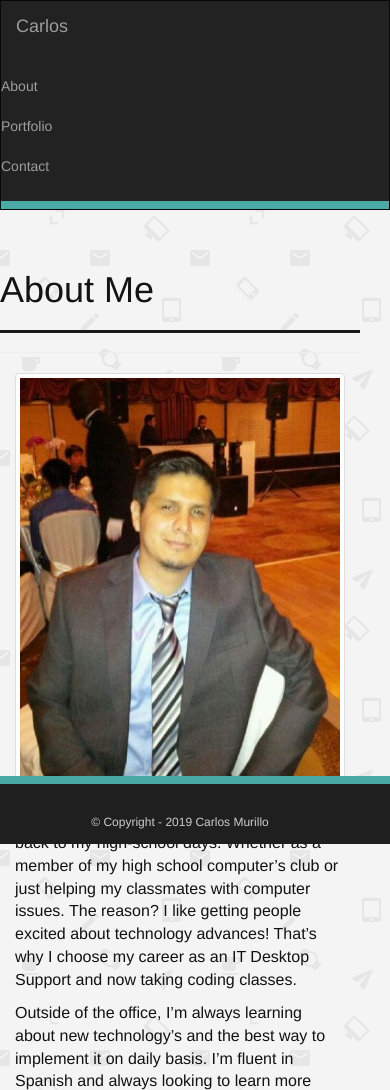
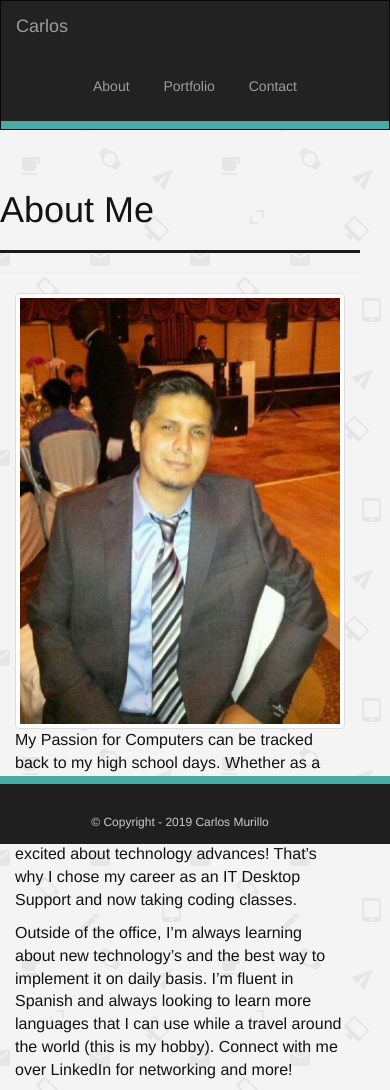
Before and after one commit to carlitosgithub/Bootstrap-Portfolio, a plain HTML site: page index.html in a window 390 px wide. Shown: the top 1090 px of the page. Drawn offline with nearby package versions, Linux system fonts and the light colour scheme.

Commit message:
last save

```diff
--- a/assets/css/style.css
+++ b/assets/css/style.css
@@ -29,9 +29,9 @@ h1{
 }
 
 
-*.container-fluid{
+.container-fluid{
   width: 100%;
-  border-bottom: 8px solid #4aaaa5;/
+  border-bottom: 8px solid #4aaaa5;
 }
 /* footer */
 
@@ -151,5 +151,13 @@ input[type=submit]:hover {
     clear: both;
   }
 
-
+  ul.nav{
+    text-align: center;
+  }
+  ul.nav li{
+    display:inline-block;
+  }
+  #navbar-brand{
+        text-align: center;
+  }
 }
--- a/index.html
+++ b/index.html
@@ -19,10 +19,10 @@
 
     <nav class="navbar navbar-inverse">
     <div class="container-fluid">
-    <div class="navbar-header">
+    <div class="navbar-header" >
       <a class="navbar-brand" href=".\index.html">Carlos</a>
     </div>
-  <ul class="nav navbar-nav navbar-right">
+  <ul class="nav navbar-nav navbar-right ">
   <ul class="nav navbar-nav">
       <li><a href=".\index.html">About</a></li>
       <li><a href=".\portfolio.html">Portfolio</a></li>
@@ -43,7 +43,7 @@
             <img src="assets/images/carlos.jpg" alt="Placeholder" class="img-thumbnail">
           </div>
           <div class="col-md-7">
-            <p>My Passion for Computers can be tracked back to my high-school days. Whether as a member of my high school computer’s club or just helping my classmates with computer issues. The reason? I like getting people excited about technology advances! That’s why I choose my career as an IT Desktop Support and now taking coding classes.</p>
+            <p>My Passion for Computers can be tracked back to my high school days. Whether as a member of my high school computer’s club or just helping my classmates with computer issues. The reason? I like getting people excited about technology advances! That’s why I chose my career as an IT Desktop Support and now taking coding classes.</p>
 
             <p>Outside of the office, I’m always learning about new technology’s and the best way to implement it on daily basis. I’m fluent in Spanish and always looking to learn more languages that I can use while a travel around the world (this is my hobby). Connect with me over LinkedIn for networking and more!</p>
           </div>
```
